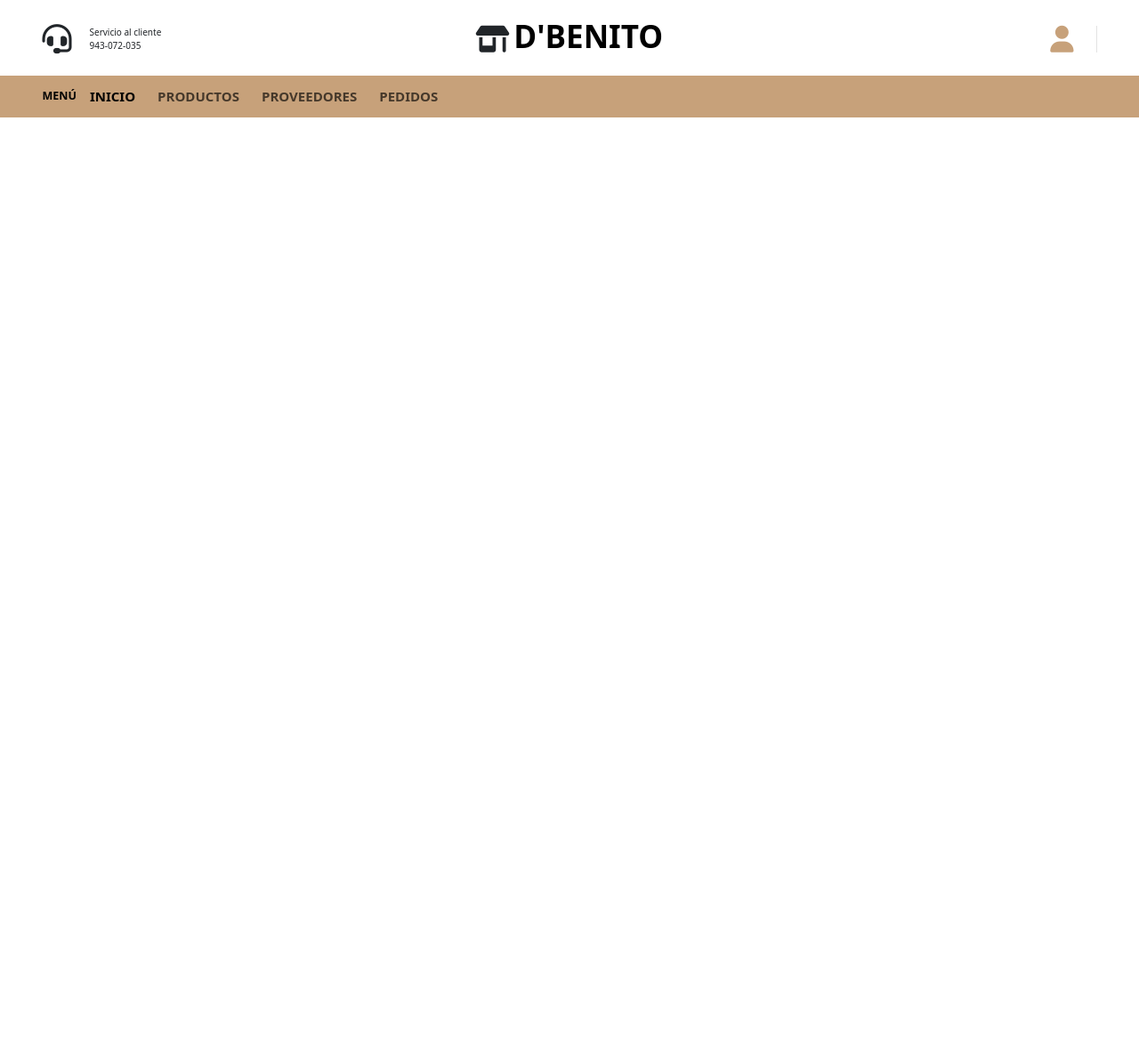
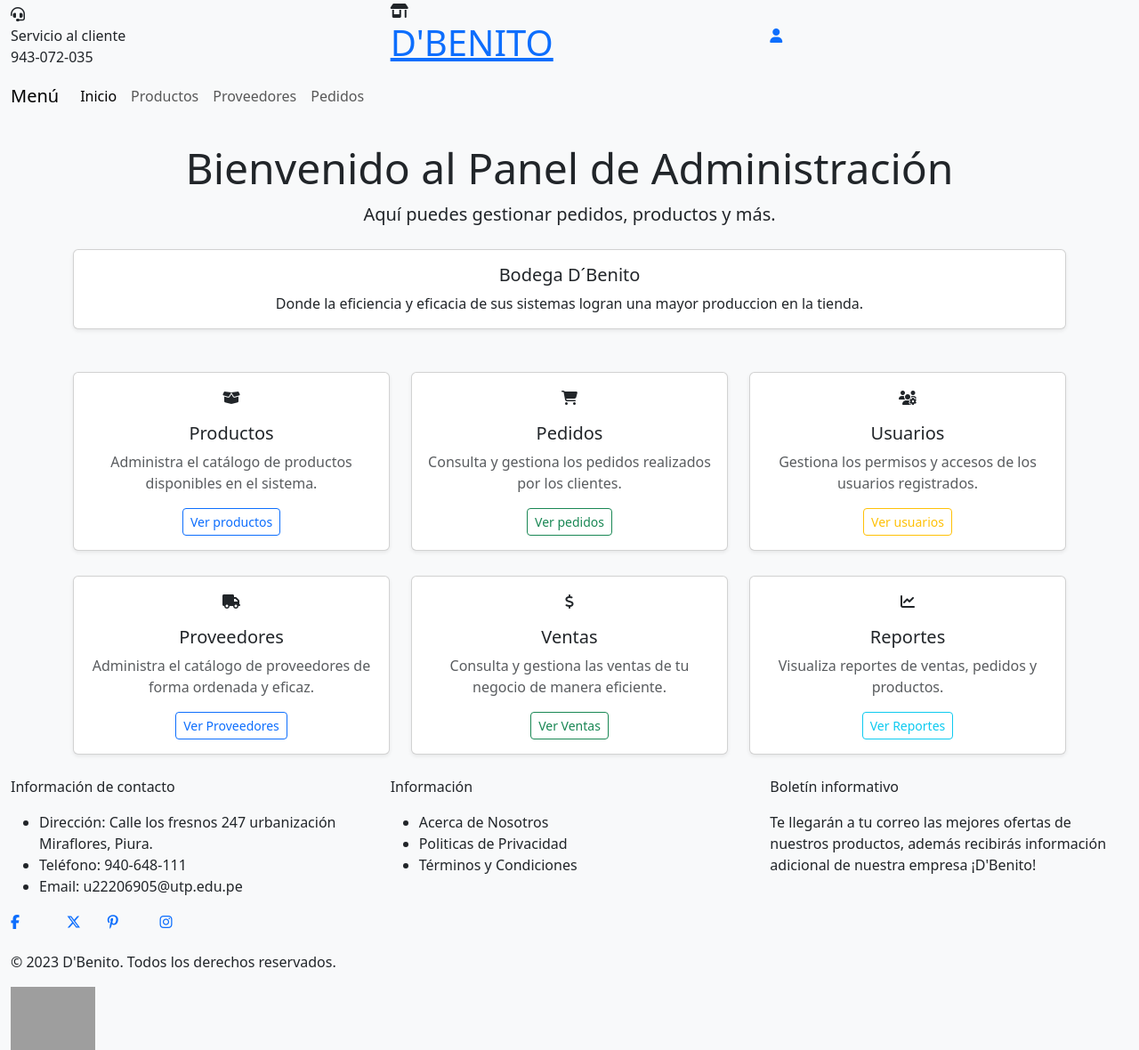
Before and after one commit to max2909-good/D-Benito, a PHP site: page /indexAdmi.php in a window 1280 px wide. Shown: the whole page at 89% size. Before the commit the page ends 132 px from the top, so only its background shows below. Run offline with PHP 8.4, Linux system fonts and the light colour scheme; some libraries are stand-ins or nearby versions; grey boxes are pictures that could not be loaded.

Commit message:
Se actualizo el panel del admi
para una mayor entendimiento del administrador

```diff
--- a/Administrador/Inicio/indexAdmi.php
+++ b/Administrador/Inicio/indexAdmi.php
@@ -1,24 +1,137 @@
 <!DOCTYPE html>
-<html lang="en">
+<html lang="es">
 
 <head>
     <meta charset="UTF-8">
     <meta name="viewport" content="width=device-width, initial-scale=1.0">
-    <title>Principal</title>
+    <title>Página Principal</title>
     <link href="https://cdn.jsdelivr.net/npm/bootstrap@5.3.3/dist/css/bootstrap.min.css" rel="stylesheet"
         integrity="sha384-QWTKZyjpPEjISv5WaRU9OFeRpok6YctnYmDr5pNlyT2bRjXh0JMhjY6hW+ALEwIH" crossorigin="anonymous">
-    <link rel="stylesheet" href="/assets/css/pedidosAdmi.css">
+    <link rel="stylesheet" href="/assets/css/indexAdmi.css">
+    <script src="https://kit.fontawesome.com/b0e5501fac.js" crossorigin="anonymous"></script>
 </head>
+<body class="bg-light">
 
-<body>
+    <!-- Encabezado -->
+    <header>
+        <?php include '../../Administrador/headerAdmin.php'; ?>
 
-    <header>
-    <?php include '../../Administrador/headerAdmin.php'; ?>
     </header>
+     <!-- Contenido principal -->
+     <main class="container py-4">
+        <!-- Título Principal -->
+        <div class="text-center mb-4">
+            <h1 class="display-5">Bienvenido al Panel de Administración</h1>
+            <p class="lead">Aquí puedes gestionar pedidos, productos y más.</p>
+        </div>
+ <!-- Información de construcción del panel -->
+ <section class="mb-5">
+            <div class="card shadow-sm">
+                <div class="card-body text-center">
+                    <h5 class="card-title">Bodega D´Benito</h5>
+                    <p class="card-text">Donde la eficiencia y eficacia de sus sistemas logran una mayor produccion en la tienda.</p>
+                </div>
+            </div>
+        </section>
+
+        <!-- Cards informativas -->
+        <section>
+            <div class="row g-4">
+                <!-- Productos -->
+                <div class="col-md-4">
+                    <div class="card shadow-sm p-3">
+                        <div class="text-center icon-box mb-3">
+                            <i class="fas fa-box-open"></i>
+                        </div>
+                        <h5 class="card-title text-center">Productos</h5>
+                        <p class="text-muted text-center">Administra el catálogo de productos disponibles en el sistema.</p>
+                        <div class="text-center">
+                            <a href='../Productos/productos.php' class="btn btn-outline-primary btn-sm">Ver productos</a>
+                        </div>
+                    </div>
+                </div>
+
+                <!-- Pedidos -->
+                <div class="col-md-4">
+                    <div class="card shadow-sm p-3">
+                        <div class="text-center icon-box mb-3">
+                            <i class="fas fa-shopping-cart"></i>
+                        </div>
+                        <h5 class="card-title text-center">Pedidos</h5>
+                        <p class="text-muted text-center">Consulta y gestiona los pedidos realizados por los clientes.</p>
+                        <div class="text-center">
+                            <a href=../Pedidos/pedidos.php class="btn btn-outline-success btn-sm">Ver pedidos</a>
+                        </div>
+                    </div>
+                </div>
+                  <!-- Usuarios -->
+                  <div class="col-md-4">
+                    <div class="card shadow-sm p-3">
+                        <div class="text-center icon-box mb-3">
+                            <i class="fas fa-users-cog"></i>
+                        </div>
+                        <h5 class="card-title text-center">Usuarios</h5>
+                        <p class="text-muted text-center">Gestiona los permisos y accesos de los usuarios registrados.</p>
+                        <div class="text-center">
+                            <a href='../Usuario/usuario.php' class="btn btn-outline-warning btn-sm">Ver usuarios</a>
+                        </div>
+                    </div>
+                </div>
+            </div>
+
+            <div class="row g-4 mt-1">
+                <!-- Proveedores -->
+                <div class="col-md-4">
+                    <div class="card shadow-sm p-3">
+                        <div class="text-center icon-box mb-3">
+                            <i class="fas fa-truck"></i>
+                        </div>
+                        <h5 class="card-title text-center">Proveedores</h5>
+                        <p class="text-muted text-center">Administra el catálogo de proveedores de forma ordenada y eficaz.</p>
+                        <div class="text-center">
+                            <a href='../Proveedor/proveedor.php' class="btn btn-outline-primary btn-sm">Ver Proveedores</a>
+                        </div>
+                    </div>
+                </div>
+
+                <!-- Ventas -->
+                <div class="col-md-4">
+                    <div class="card shadow-sm p-3">
+                        <div class="text-center icon-box mb-3">
+                            <i class="fas fa-dollar-sign"></i>
+                        </div>
+                        <h5 class="card-title text-center">Ventas</h5>
+                        <p class="text-muted text-center">Consulta y gestiona las ventas de tu negocio de manera eficiente.</p>
+                        <div class="text-center">
+                            <a href='../Ventas/ventas.php' class="btn btn-outline-success btn-sm">Ver Ventas</a>
+                        </div>
+                    </div>
+                </div>
+
+                <!-- Reportes (opcional) -->
+                <div class="col-md-4">
+                    <div class="card shadow-sm p-3">
+                        <div class="text-center icon-box mb-3">
+                            <i class="fas fa-chart-line"></i>
+                        </div>
+                        <h5 class="card-title text-center">Reportes</h5>
+                        <p class="text-muted text-center">Visualiza reportes de ventas, pedidos y productos.</p>
+                        <div class="text-center">
+                            <a href="../Ventas/ventas.php" class="btn btn-outline-info btn-sm">Ver Reportes</a>
+                        </div>
+                    </div>
+                </div>
+            </div>
+        </section>
+    </main>
+
+    <?php include '../../Administrador/footer.html'; ?>
+    <!-- Bootstrap JS Bundle -->
+    <script src="https://cdn.jsdelivr.net/npm/bootstrap@5.3.0-alpha1/dist/js/bootstrap.bundle.min.js"></script>
+
+    <!-- JS personalizado -->
+    <script src='../../assets/js/usuario.js'></script>
 
 
-    <script src="https://kit.fontawesome.com/b0e5501fac.js" crossorigin="anonymous"></script>
-    <script src="https://cdn.jsdelivr.net/npm/bootstrap@5.3.0-alpha1/dist/js/bootstrap.bundle.min.js"></script>
 </body>
-<script src='../../assets/js/usuario.js'></script>
 </html>
```
